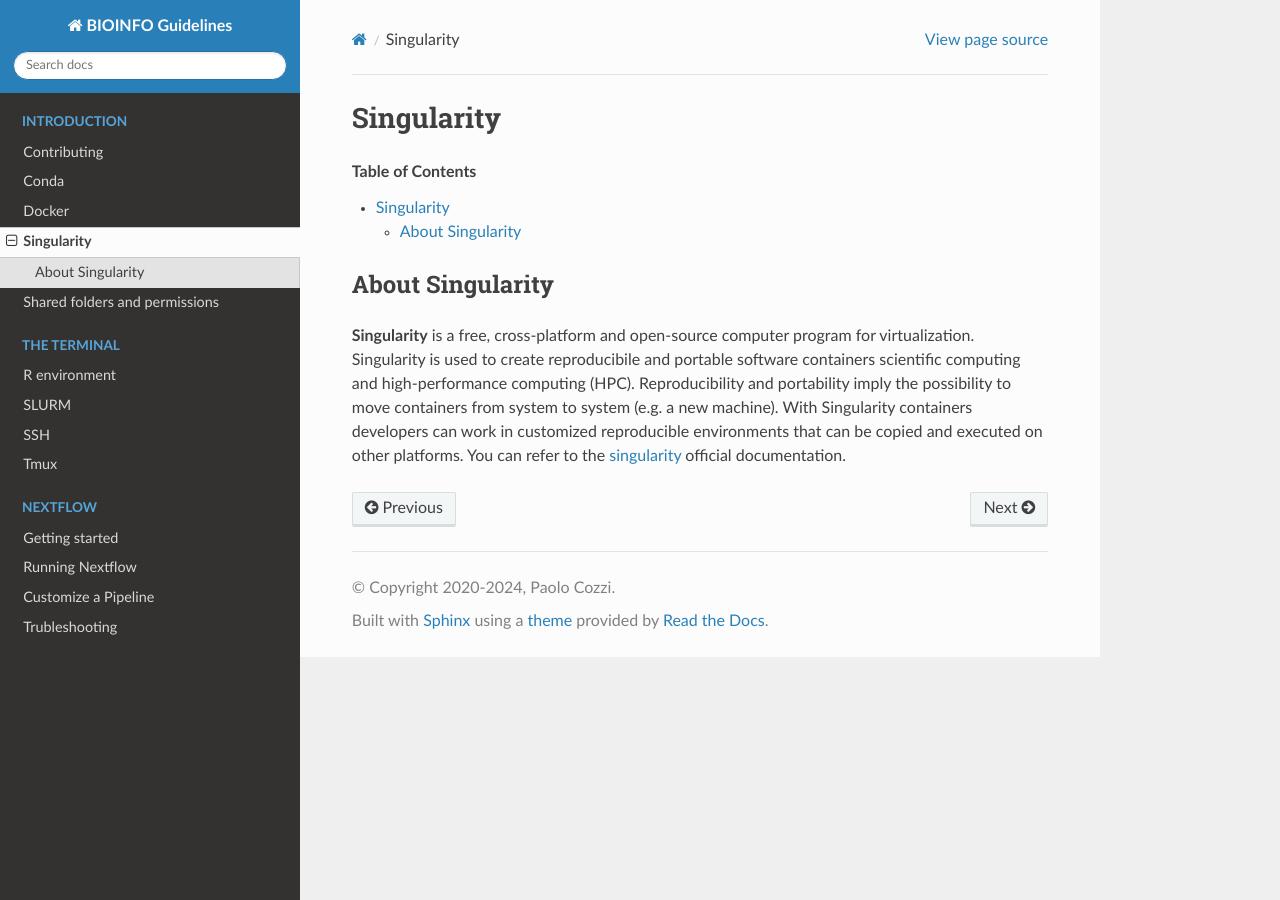
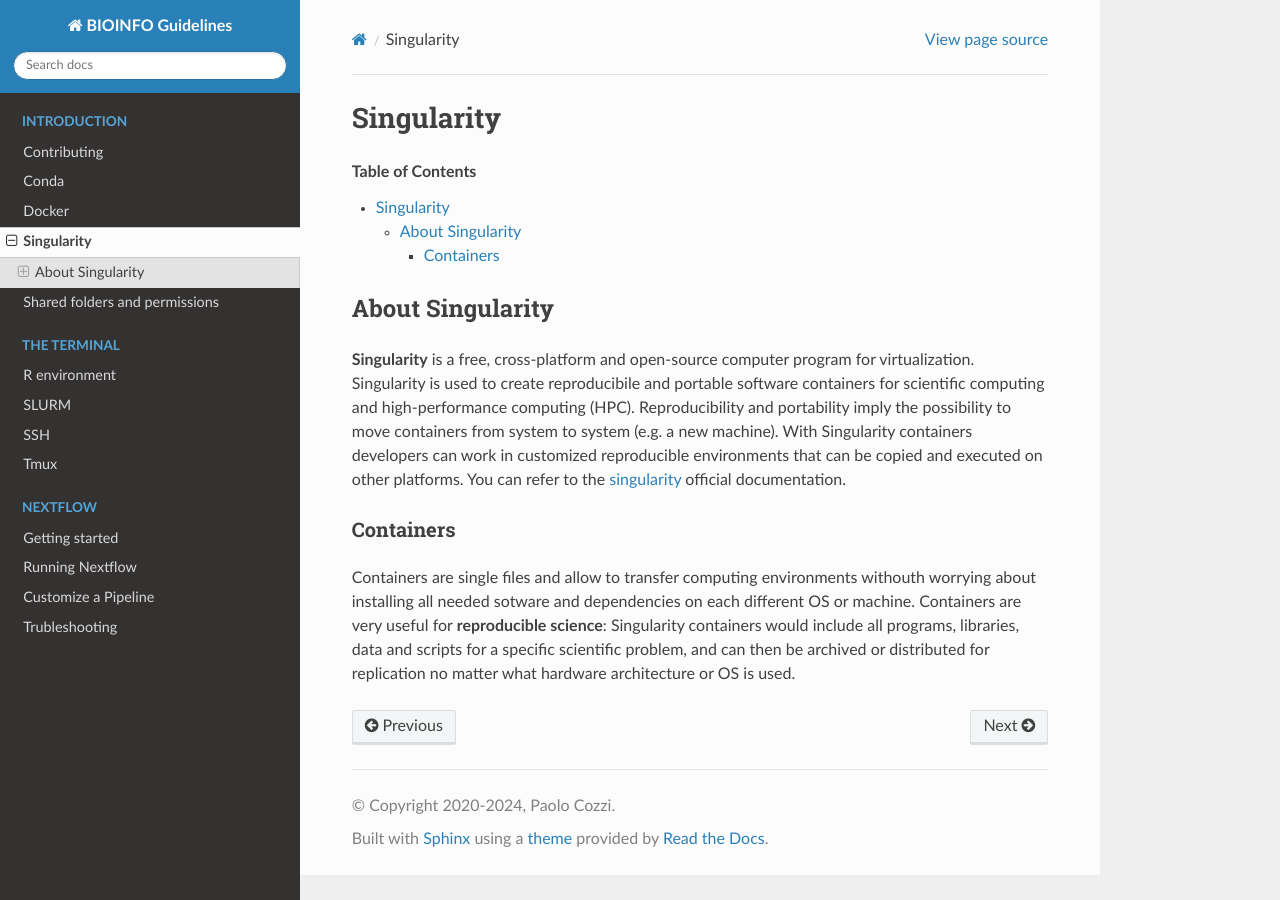
Before and after one commit to cnr-ibba/BIOINFO-guidelines, a Sphinx documentation site: the page built from docs/general/singularity.rst, in a window 1280 px wide. Built offline with Sphinx 7.4.7 and the Read the Docs theme 2.0.0, drawn with Linux system fonts in a browser that asks for light colours.

Commit message:
adding a Containers subsection

```diff
--- a/docs/general/singularity.rst
+++ b/docs/general/singularity.rst
@@ -8,9 +8,15 @@ About Singularity
 -----------------
 
 **Singularity** is a free, cross-platform and open-source computer program for virtualization.
-Singularity is used to create reproducibile and portable software containers scientific computing and high-performance computing (HPC).
+Singularity is used to create reproducibile and portable software containers for scientific computing and high-performance computing (HPC).
 Reproducibility and portability imply the possibility to move containers from system to system (e.g. a new machine).
 With Singularity containers developers can work in customized reproducible environments that can be copied and executed on other platforms.
 You can refer to the `singularity`_ official documentation.
 
-.. _singularity:  https://getsingularity.com/index.html
+.. _singularity:  https://sylabs.io/guides/3.5/user-guide/index.html
+
+Containers
+~~~~~~~~~~
+
+Containers are single files and allow to transfer computing environments withouth worrying about installing all needed sotware and dependencies on each different OS or machine.
+Containers are very useful for **reproducible science**: Singularity containers would include all programs, libraries, data and scripts for a specific scientific problem, and can then be archived or distributed for replication no matter what hardware architecture or OS is used.
```
